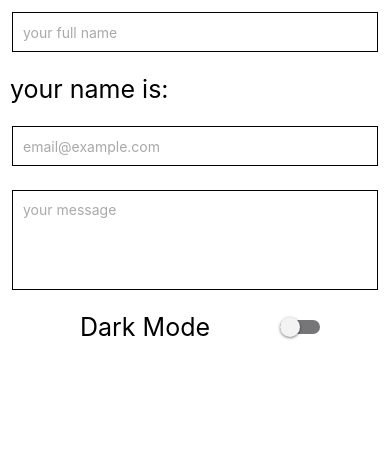
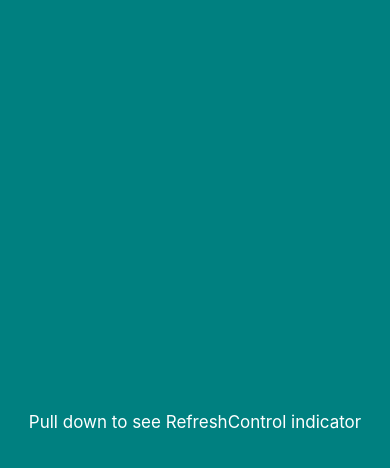
Before and after one commit to muazimmaqbool/React-Native-Tutorials, a React Native app: screen / in a window 390 px wide. Shown: the top 468 px of the page. Built offline with nearby package versions, Linux system fonts and the light colour scheme.

Commit message:
Refresh control, pull to refresh added inside components folder

```diff
--- a/App.js
+++ b/App.js
@@ -51,6 +51,7 @@ import H_Statusbar from "./Core Components/H_Statusbar";
 import I_ActivityIndicator from "./Core Components/I_ActivityIndicator";
 import J_Alert from "./Core Components/J_Alert";
 import Cc_styleSheet2 from "./Components/Cc_styleSheet2";
+import H_RefereshControl from "./Components/H_RefereshControl";
 
 
 const myImage = require("./assets/pic.jpg");
@@ -82,6 +83,7 @@ const App = () => {
         {/* <E_BoxModel/> */}
         {/* <F_Shadows/> */}
         {/* <G_StyleInheritance/> */}
+        <H_RefereshControl/>
 
       {/*closing view of core components and components */}
       {/* </View> */}
@@ -210,7 +212,8 @@ const App = () => {
       {/* <B_TextInput/> */}
       {/* <C_TextInput_props/> */}
       {/* <D_MultiLine_TextInput/> */}
-      <E_Switch/>
+
+      {/* <E_Switch/> */}
       {/* <F_LoginForm/> */}
       {/* <G_KeyboardAvoidingView/> */}
       {/* <H_FormValidation/> */}
--- /dev/null
+++ b/Components/H_RefereshControl.jsx
@@ -0,0 +1,54 @@
+import { RefreshControl, SafeAreaView, ScrollView, StyleSheet, Text, View } from 'react-native'
+import React, { useCallback, useState } from 'react'
+
+/*
+This component is used inside a ScrollView or ListView to add pull to refresh functionality.
+ When the ScrollView is at scrollY: 0, swiping down triggers an onRefresh event.
+*/
+const H_RefereshControl = () => {
+    const [isRefresh, setisRefresh] =useState(false);
+
+  const onRefreshFunc = () => {
+    setisRefresh(true);
+    console.log("refreshing started")
+    setTimeout(() => {
+      setisRefresh(false);
+      console.log("refreshing completed")
+    }, 5000);
+  }
+  return (
+   <SafeAreaView style={styles.container}>
+        <ScrollView contentContainerStyle={styles.subContainer}
+        refreshControl={<RefreshControl refreshing={isRefresh} onRefresh={onRefreshFunc} />}>
+        <Text style={styles.text}>Pull down to see RefreshControl indicator</Text>
+        </ScrollView>
+   </SafeAreaView>
+  )
+}
+/*
+Props accepted by RefreshControl:
+ 1) colors : only works on android
+        its accepts array of colors
+        example: colors={["red","blue"]} or colors={["red"]}
+2) size: only works on android exmaple: size={"large"}
+and many more props: check here: https://reactnative.dev/docs/refreshcontrol
+
+*/
+
+export default H_RefereshControl
+
+const styles = StyleSheet.create({
+    container:{
+        flex:1,
+    },
+    subContainer:{
+        flex:1,
+        backgroundColor:"teal",
+       alignItems:"center",
+       justifyContent:"center",
+    },
+    text:{
+        fontSize:17,
+        color:"white",
+    }
+})
```
